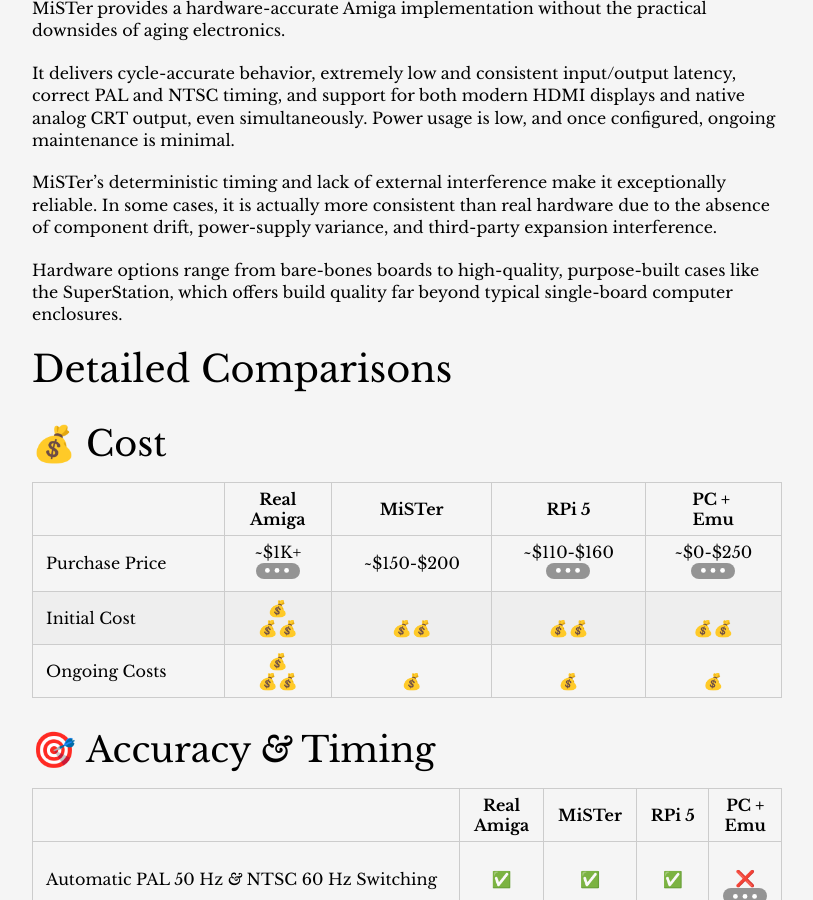
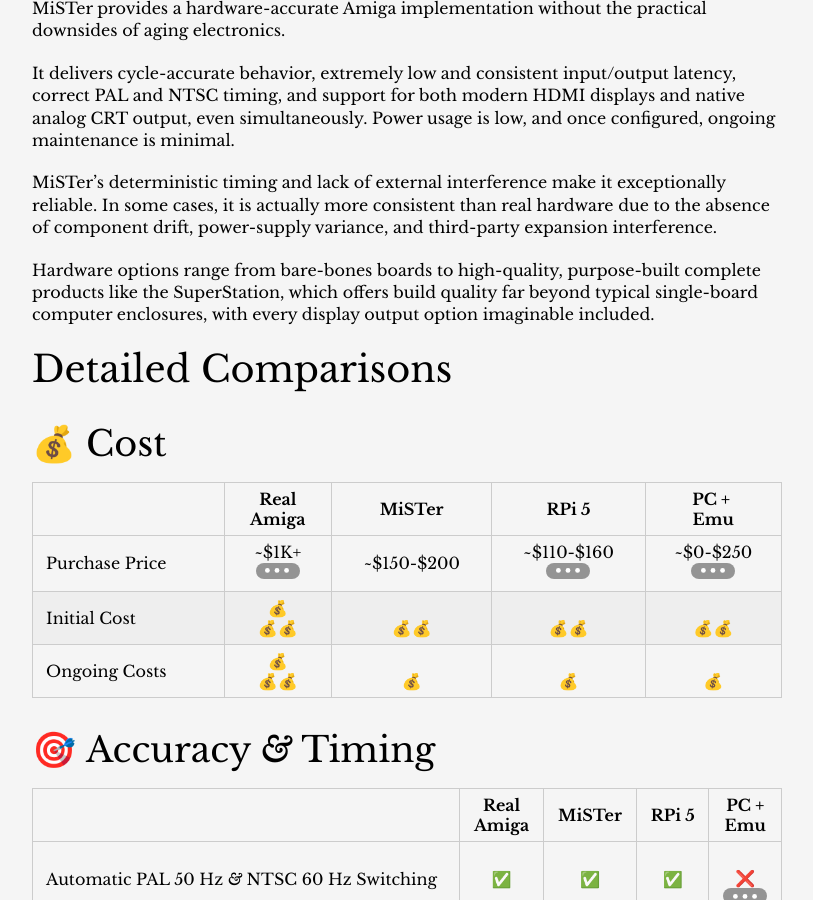
Before and after one commit to amigavision/amigavision.github.io, a Jekyll site: the page built from best.md, in a window 1280 px wide and 900 px high, scrolled down 2220 px. Shown: the whole window, without its empty margins (233-1046 px from the left). Built offline with Jekyll 4.4.1, drawn with Linux system fonts in a browser that asks for light colours.

Commit message:
It's not "a case" 😄

```diff
--- a/best.md
+++ b/best.md
@@ -59,7 +59,7 @@
 
 MiSTer’s deterministic timing and lack of external interference make it exceptionally reliable. In some cases, it is actually more consistent than real hardware due to the absence of component drift, power-supply variance, and third-party expansion interference.
 
-Hardware options range from bare-bones boards to high-quality, purpose-built cases like the SuperStation, which offers build quality far beyond typical single-board computer enclosures.
+Hardware options range from bare-bones boards to high-quality, purpose-built complete products like the SuperStation, which offers build quality far beyond typical single-board computer enclosures, with every display output option imaginable included.
 
 # Detailed Comparisons
 
```
